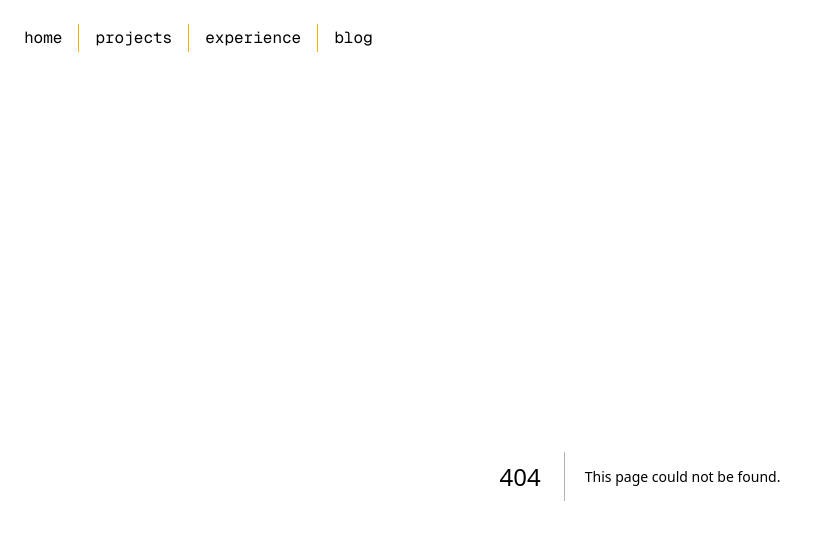
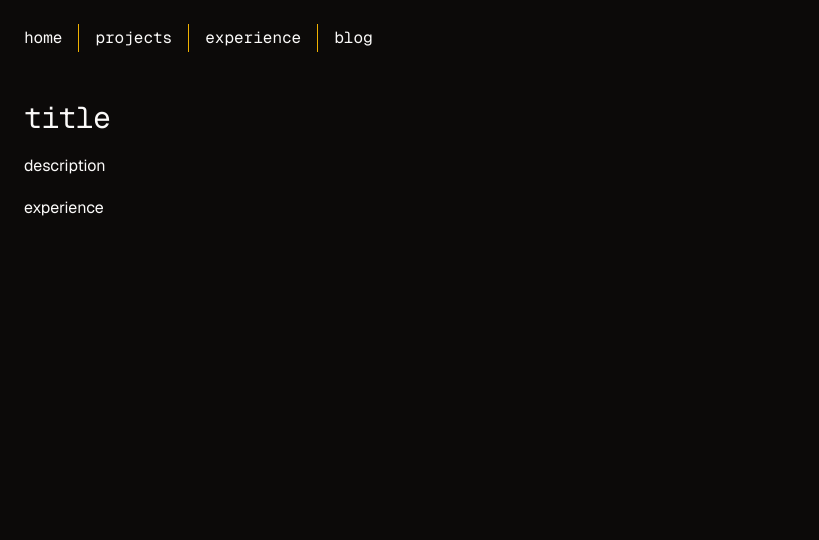
Before and after one commit to joseph-beck/joseph-beck.com, a Next.js app: page /experience/mohc in a window 1280 px wide. Before the commit this address had no page. Shown: the top 540 px of the page, without its empty margins (0-819 px from the left). Built offline with nearby package versions, Linux system fonts and the light colour scheme.

Commit message:
feat: experience content

```diff
--- /dev/null
+++ b/app/experience/ExperiencePage.tsx
@@ -0,0 +1,22 @@
+import { type ReactElement, type ReactNode } from 'react'
+
+import { type Blog } from '@/app/blog/types'
+import { Stack } from '@/components/layout/Stack'
+import { Typography } from '@/components/ui/Typography'
+
+interface ExperiencePageProps {
+  children: ReactNode
+  experience: Blog
+}
+
+const ExperiencePage = ({ children, experience }: ExperiencePageProps): ReactElement => {
+  return (
+    <Stack>
+      <Typography variant="h2">{experience.title}</Typography>
+      <Typography>{experience.description}</Typography>
+      {children}
+    </Stack>
+  )
+}
+
+export { ExperiencePage }
--- /dev/null
+++ b/app/experience/[slug]/page.tsx
@@ -0,0 +1,30 @@
+import { ExperiencePage } from '@/app/experience/ExperiencePage'
+import { getExperienceBySlug } from '@/app/experience/getExperienceBySlug'
+import { Stack } from '@/components/layout/Stack'
+import { Typography } from '@/components/ui/Typography'
+
+interface PageParams {
+  slug: string
+}
+
+const Page = async ({ params }: { params: Promise<PageParams> }) => {
+  const { slug } = await params
+
+  const experience = await getExperienceBySlug(slug)
+
+  if (!experience) {
+    return (
+      <Stack className="flex min-h-svh p-6">
+        <Typography>experience not found</Typography>
+      </Stack>
+    )
+  }
+
+  return (
+    <Stack className="flex min-h-svh p-6">
+      <ExperiencePage experience={experience}>{experience.content}</ExperiencePage>
+    </Stack>
+  )
+}
+
+export default Page
--- /dev/null
+++ b/app/experience/content/mohc.mdx
@@ -0,0 +1,6 @@
+---
+title: title
+description: description
+---
+
+experience
--- /dev/null
+++ b/app/experience/contentDirectory.ts
@@ -0,0 +1,5 @@
+import path from 'path'
+
+const contentDirectory = path.join(process.cwd(), 'app', 'experience', 'content')
+
+export { contentDirectory }
--- /dev/null
+++ b/app/experience/getExperienceBySlug.ts
@@ -0,0 +1,19 @@
+import { contentDirectory } from '@/app/experience/contentDirectory'
+import { Experience, type ExperienceData } from '@/app/experience/types'
+import { getBySlug } from '@/lib/mdx/getBySlug'
+import { getFromFile } from '@/lib/mdx/getFromFile'
+
+const getExperienceBySlug = async (slug: string): Promise<ExperienceData | undefined> =>
+  getBySlug<ExperienceData>({
+    contentDirectory,
+    getFn: async (filename) => {
+      return getFromFile<Experience>({
+        contentDirectory,
+        filename,
+        schema: Experience,
+      })
+    },
+    slug,
+  })
+
+export { getExperienceBySlug }
--- /dev/null
+++ b/app/experience/getExperiences.ts
@@ -0,0 +1,18 @@
+import { contentDirectory } from '@/app/experience/contentDirectory'
+import { Experience, type ExperienceData } from '@/app/experience/types'
+import { getAll } from '@/lib/mdx/getAll'
+import { getFromFile } from '@/lib/mdx/getFromFile'
+
+const getExperiences = async (): Promise<ExperienceData[]> =>
+  getAll<ExperienceData>({
+    contentDirectory,
+    getFn: async (filename) => {
+      return getFromFile<Experience>({
+        contentDirectory,
+        filename,
+        schema: Experience,
+      })
+    },
+  })
+
+export { getExperiences }
--- a/app/experience/page.tsx
+++ b/app/experience/page.tsx
@@ -1,24 +1,21 @@
 import { ExperienceCard } from '@/app/experience/ExperienceCard'
+import { getExperiences } from '@/app/experience/getExperiences'
 import { Stack } from '@/components/layout/Stack'
+import { Link } from '@/components/ui/Link'
 import { Typography } from '@/components/ui/Typography'
 
-const Page = () => {
+const Page = async () => {
+  const experiences = await getExperiences()
+
   return (
     <Stack className="flex min-h-svh p-6">
       <Typography variant="h2">experience</Typography>
       <Stack className="flex max-w-md">
-        <ExperienceCard
-          experience={{
-            description: 'description.',
-            title: 'experience',
-          }}
-        />
-        <ExperienceCard
-          experience={{
-            description: 'description.',
-            title: 'experience',
-          }}
-        />
+        {experiences.map((experience) => (
+          <Link key={experience.slug} href={`/experience/${experience.slug}`}>
+            <ExperienceCard experience={experience} />
+          </Link>
+        ))}
       </Stack>
     </Stack>
   )
--- a/app/experience/types.ts
+++ b/app/experience/types.ts
@@ -1,6 +1,21 @@
-interface Experience {
-  description: string
-  title: string
-}
+import * as z from 'zod'
 
-export type { Experience }
+const experienceSchema = z.object({
+  description: z.string(),
+  title: z.string(),
+})
+
+const Experience = z.compile(experienceSchema)
+
+type Experience = z.infer<typeof experienceSchema>
+
+const experienceDataSchema = experienceSchema.extend({
+  content: z.string(),
+  slug: z.string(),
+})
+
+const ExperienceData = z.compile(experienceDataSchema)
+
+type ExperienceData = z.infer<typeof experienceDataSchema>
+
+export { Experience, ExperienceData }
```
